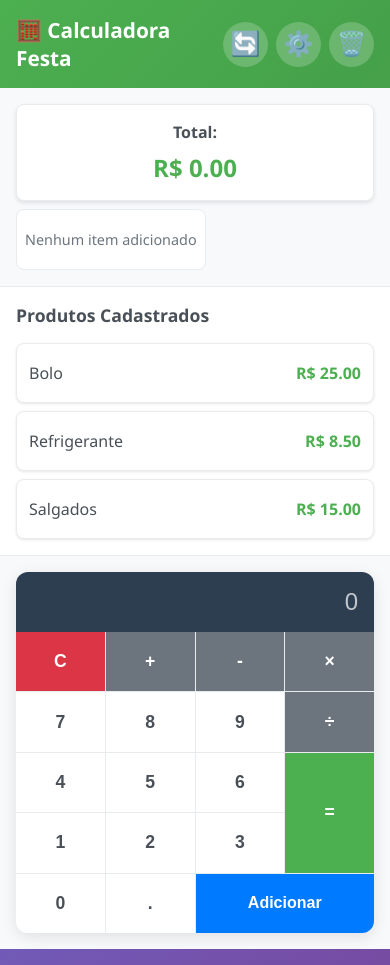
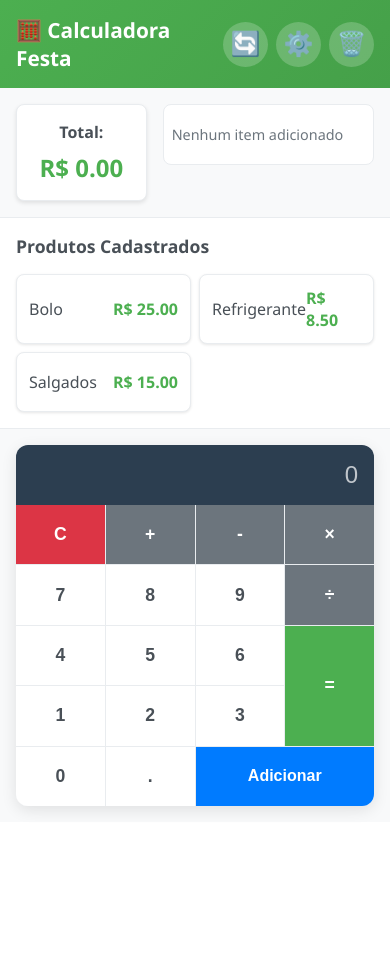
Before and after one commit to fsantana/calculadora-caixa-festa, a website: page public/index.html in a window 390 px wide. After the commit the page ends 844 px from the top, so only its background shows below. Drawn offline with Linux system fonts and the light colour scheme.

Commit message:
Remoção da resposividade para celular apresentar duas colunas

```diff
--- a/public/styles.css
+++ b/public/styles.css
@@ -540,24 +540,6 @@ body {
     to { transform: translateY(0); opacity: 1; }
 }
 
-/* Responsividade */
-@media (max-width: 768px) {
-    .products-list {
-        grid-template-columns: 1fr;
-        gap: 0.5rem;
-    }
-
-    .calculator-display {
-        flex-direction: column;
-        gap: 0.5rem;
-    }
-
-    .total-display {
-        min-width: auto;
-        width: 100%;
-    }
-}
-
 @media (max-width: 480px) {
     .app-container {
         margin: 0;
```
